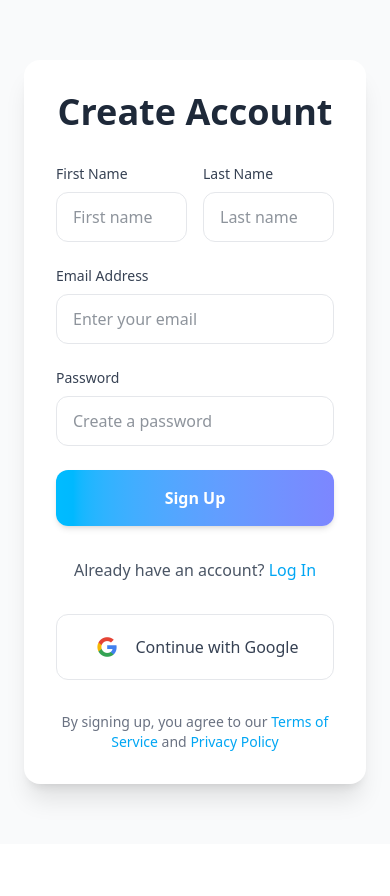
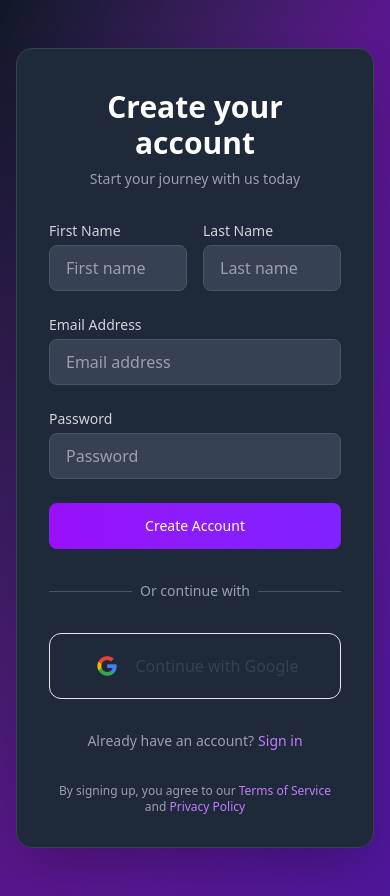
Before and after one commit to SarthakHingankar/Club_Events_Manager, a React (Vite) app in the folder frontend/: page /sign-up in a window 390 px wide. Before the commit the page ends 844 px from the top, so only its background shows below. Built offline with nearby package versions, Linux system fonts and the light colour scheme; no server answers.

Commit message:
UI changes for responsiveness, protected /dashboard route

```diff
--- a/frontend/src/components/HeaderLanding.jsx
+++ b/frontend/src/components/HeaderLanding.jsx
@@ -2,31 +2,43 @@ import React from "react";
 import { useNavigate } from "react-router-dom";
 import illHome from "../assets/illHome.png";
 
-function HeaderLanding() {
+const HeaderLanding = () => {
   const navigate = useNavigate();
+
   return (
-    <div>
-      <div className="flex justify-center">
-        <div className="text-6xl py-39 px-10 font-mono">
-          Manage College Clubs <br /> and Events <br />
-          at one place
+    <div className="container mx-auto px-4 py-8 relative min-h-screen">
+      {/* Main content wrapper with relative positioning */}
+      <div className="flex flex-col lg:flex-row items-center lg:items-start justify-between gap-8">
+        {/* Text content - now with positioning options */}
+        <div className="lg:absolute lg:left-20 lg:top-32 z-10 text-center lg:text-left max-w-2xl">
+          <h1 className="text-4xl md:text-5xl lg:text-6xl text-white font-poppins leading-tight mb-8">
+            Manage College Clubs <br className="hidden lg:block" />
+            and Events <br className="hidden lg:block" />
+            at one place
+          </h1>
+
+          <button
+            type="button"
+            onClick={() => navigate("/sign-up")}
+            className="text-black bg-sky-100 hover:bg-sky-200 focus:outline-none focus:ring-4
+                     focus:ring-blue-300 rounded-full text-xl md:text-2xl px-6 py-3
+                     font-bold transition-all duration-300 hover:scale-105"
+          >
+            Sign Up
+          </button>
         </div>
 
-        <img
-          src={illHome}
-          alt="illustration1"
-          className="h-95 px-20 translate-y-15"
-        />
+        {/* Image - can be positioned relative to the container */}
+        <div className="lg:absolute lg:right-0 lg:top-16 lg:w-1/2">
+          <img
+            src={illHome}
+            alt="College clubs illustration"
+            className="w-full max-w-lg mx-auto lg:max-w-xl"
+          />
+        </div>
       </div>
-      <button
-        type="button"
-        onClick={() => navigate("/sign-up")}
-        className="text-black bg-sky-100 hover:bg-sky-200 focus:outline-none focus:ring-4 focus:ring-blue-300 rounded-full text-2xl px-5 py-2.5 text-center me-2 mb-2 dark:bg-sky-100 dark:hover:bg-sky-200 dark:focus:ring-sky-500 font-bold transform -translate-y-27 translate-x-65 cursor-pointer"
-      >
-        Sign Up
-      </button>
     </div>
   );
-}
+};
 
 export default HeaderLanding;
--- a/frontend/src/pages/Login.jsx
+++ b/frontend/src/pages/Login.jsx
@@ -1,11 +1,11 @@
+import React, { useState } from "react";
+import { Link } from "react-router-dom";
 import { signInWithEmailAndPassword } from "firebase/auth";
-import React, { useState } from "react";
 import { auth } from "/src/components/firebase";
 import { toast } from "react-toastify";
-import { Link } from "react-router-dom";
 import GoogleSignUp from "../components/GoogleSignUp";
 
-function Login() {
+const Login = () => {
   const [email, setEmail] = useState("");
   const [password, setPassword] = useState("");
 
@@ -13,13 +13,11 @@ function Login() {
     e.preventDefault();
     try {
       await signInWithEmailAndPassword(auth, email, password);
-      console.log("User loggin in successfully");
       window.location.href = "/dashboard";
       toast.success("User Logged in Successfully", {
         position: "top-center",
       });
     } catch (error) {
-      console.log(error.message);
       toast.error(error.message, {
         position: "bottom-center",
       });
@@ -27,53 +25,51 @@ function Login() {
   };
 
   return (
-    <div className="flex font-sans items-center justify-center bg-gray-50 min-w-screen min-h-screen">
-      <div className="w-full max-w-md p-6">
-        <div className="bg-gradient-to-r from-sky-400 to-indigo-400 rounded-3xl">
-          <div className="bg-white rounded-2xl shadow-xl p-8">
-            <h1 className="text-4xl font-bold text-gray-800 text-center mb-8">
+    <div className="min-h-screen bg-gradient-to-br from-gray-900 via-purple-900 to-violet-900 py-12 px-4 sm:px-6 lg:px-8 flex items-center justify-center">
+      <div className="max-w-md w-full space-y-8 bg-gray-800 rounded-2xl shadow-2xl p-8 border border-gray-700">
+        <div>
+          <h2 className="mt-2 text-3xl font-extrabold text-white text-center">
             Welcome Back
-            </h1>
+          </h2>
+          <p className="mt-2 text-sm text-gray-400 text-center">
+            Sign in to your account
+          </p>
+        </div>
 
-            <form
-              action="#"
-              method="post"
-              className="space-y-6"
-              onSubmit={handleSubmit}
-            >
+        <form className="mt-8 space-y-6" onSubmit={handleSubmit}>
           <div>
             <label
               htmlFor="email"
-                  className="block text-sm font-medium text-gray-700 mb-2"
+              className="block text-sm font-medium text-gray-300 mb-1"
             >
               Email Address
             </label>
             <input
               id="email"
-                  className="w-full px-4 py-3 rounded-xl border border-gray-200 focus:border-sky-400 focus:ring-1 focus:ring-sky-400 transition-all duration-200 text-gray-800 text-base outline-none"
               type="email"
+              required
+              className="w-full px-4 py-2.5 bg-gray-700 border border-gray-600 rounded-lg focus:ring-2 focus:ring-purple-500 focus:border-purple-500 transition-all duration-200 text-white placeholder-gray-400"
               placeholder="Enter your email"
               value={email}
               onChange={(e) => setEmail(e.target.value)}
-                  required
             />
           </div>
 
           <div>
             <label
               htmlFor="password"
-                  className="block text-sm font-medium text-gray-700 mb-2"
+              className="block text-sm font-medium text-gray-300 mb-1"
             >
               Password
             </label>
             <input
               id="password"
-                  className="w-full px-4 py-3 rounded-xl border border-gray-200 focus:border-sky-400 focus:ring-1 focus:ring-sky-400 transition-all duration-200 text-gray-800 text-base outline-none"
               type="password"
+              required
+              className="w-full px-4 py-2.5 bg-gray-700 border border-gray-600 rounded-lg focus:ring-2 focus:ring-purple-500 focus:border-purple-500 transition-all duration-200 text-white placeholder-gray-400"
               placeholder="Enter your password"
               value={password}
               onChange={(e) => setPassword(e.target.value)}
-                  required
             />
           </div>
 
@@ -82,48 +78,60 @@ function Login() {
               <input
                 id="remember-me"
                 type="checkbox"
-                    className="h-4 w-4 text-sky-400 focus:ring-sky-400 border-gray-300 rounded"
+                className="h-4 w-4 bg-gray-700 border-gray-600 rounded text-purple-500 focus:ring-purple-500 focus:ring-offset-gray-800"
               />
               <label
                 htmlFor="remember-me"
-                    className="ml-2 block text-sm text-gray-700"
+                className="ml-2 block text-sm text-gray-300"
               >
                 Remember me
               </label>
             </div>
             <a
               href="#"
-                  className="text-sm text-sky-500 hover:text-sky-600 transition-colors duration-200"
+              className="text-sm text-purple-400 hover:text-purple-300 transition-colors duration-200"
             >
               Forgot password?
             </a>
           </div>
 
+          <div>
             <button
-                className="w-full bg-gradient-to-r from-sky-400 to-indigo-400 text-white font-semibold py-4 px-6 rounded-xl hover:from-sky-500 hover:to-indigo-500 transition-all duration-200 shadow-md hover:shadow-lg text-base cursor-pointer"
               type="submit"
+              className="w-full flex justify-center py-3 px-4 border border-transparent text-sm font-medium rounded-lg text-white bg-gradient-to-r from-purple-600 to-violet-600 hover:from-purple-700 hover:to-violet-700 focus:outline-none focus:ring-2 focus:ring-offset-2 focus:ring-offset-gray-800 focus:ring-purple-500 transition-all duration-200"
             >
-                Log In
+              Sign In
             </button>
+          </div>
         </form>
 
-            <div className="mt-8 text-center">
-              <p className="text-gray-600">
-                Don't have an account?{" "}
+        <div className="mt-6">
+          <div className="relative">
+            <div className="absolute inset-0 flex items-center">
+              <div className="w-full border-t border-gray-600" />
+            </div>
+            <div className="relative flex justify-center text-sm">
+              <span className="px-2 bg-gray-800 text-gray-400">
+                Or continue with
+              </span>
+            </div>
+          </div>
+
+          <GoogleSignUp />
+        </div>
+
+        <div className="text-sm text-center">
+          <span className="text-gray-400">Don't have an account?</span>
           <Link
             to="/sign-up"
-                  className="text-sky-500 hover:text-sky-600 font-medium transition-colors duration-200"
+            className="ml-1 font-medium text-purple-400 hover:text-purple-300 transition-colors duration-200"
           >
-                  Sign Up
+            Sign up
           </Link>
-              </p>
-            </div>
-            <GoogleSignUp />
-          </div>
         </div>
       </div>
     </div>
   );
-}
+};
 
 export default Login;
--- a/frontend/src/pages/Signup.jsx
+++ b/frontend/src/pages/Signup.jsx
@@ -1,12 +1,11 @@
+import React, { useState } from "react";
+import { Link } from "react-router-dom";
 import { createUserWithEmailAndPassword } from "firebase/auth";
-import React, { useState } from "react";
-import { auth, db } from "/src/components/firebase"; // Ensure this is properly imported and initialized
 import { setDoc, doc } from "firebase/firestore";
 import { toast } from "react-toastify";
-import { Link } from "react-router-dom";
 import GoogleSignUp from "../components/GoogleSignUp";
 
-function Signup() {
+const Signup = () => {
   const [email, setEmail] = useState("");
   const [password, setPassword] = useState("");
   const [fname, setFname] = useState("");
@@ -15,10 +14,8 @@ function Signup() {
   const handleRegister = async (e) => {
     e.preventDefault();
     try {
-      console.log("auth: ", auth); // Check if auth is defined
       await createUserWithEmailAndPassword(auth, email, password);
       const user = auth.currentUser;
-      console.log(user);
       if (user) {
         await setDoc(doc(db, "Users", user.uid), {
           email: user.email,
@@ -26,62 +23,59 @@ function Signup() {
           lastName: lname,
         });
       }
-      console.log("User Registered Successfully!!");
-      toast.success("User Registered Successfully!!", {
-        position: "top-center",
-      });
+      toast.success("User Registered Successfully!!");
       setTimeout(() => {
         window.location.href = "/login";
       }, 3000);
     } catch (error) {
-      console.log(error.message);
-      toast.error(error.message, {
-        position: "bottom-center",
-      });
+      toast.error(error.message);
     }
   };
 
   return (
-    <div className="flex font-sans items-center justify-center bg-gray-50 min-w-screen min-h-screen">
-      <div className="w-full max-w-md p-6">
-        <div className="bg-gradient-to-r from-sky-400 to-indigo-400 rounded-3xl">
-          <div className="bg-white rounded-2xl shadow-xl p-8">
-            <h1 className="text-4xl font-bold text-gray-800 text-center mb-8">
-              Create Account
-            </h1>
+    <div className="min-h-screen bg-gradient-to-br from-gray-900 via-purple-900 to-violet-900 py-12 px-4 sm:px-6 lg:px-8 flex items-center justify-center">
+      <div className="max-w-md w-full space-y-8 bg-gray-800 rounded-2xl shadow-2xl p-8 border border-gray-700">
+        <div>
+          <h2 className="mt-2 text-3xl font-extrabold text-white text-center">
+            Create your account
+          </h2>
+          <p className="mt-2 text-sm text-gray-400 text-center">
+            Start your journey with us today
+          </p>
+        </div>
 
-            <form onSubmit={handleRegister} className="space-y-6">
+        <form className="mt-8 space-y-6" onSubmit={handleRegister}>
           <div className="grid grid-cols-2 gap-4">
             <div>
               <label
                 htmlFor="firstName"
-                    className="block text-sm font-medium text-gray-700 mb-2"
+                className="block text-sm font-medium text-gray-300 mb-1"
               >
                 First Name
               </label>
               <input
                 id="firstName"
-                    className="w-full px-4 py-3 rounded-xl border border-gray-200 focus:border-sky-400 focus:ring-1 focus:ring-sky-400 transition-all duration-200 text-gray-800 text-base outline-none"
                 type="text"
+                required
+                className="w-full px-4 py-2.5 bg-gray-700 border border-gray-600 rounded-lg focus:ring-2 focus:ring-purple-500 focus:border-purple-500 transition-all duration-200 text-white placeholder-gray-400"
                 placeholder="First name"
                 onChange={(e) => setFname(e.target.value)}
-                    required
               />
             </div>
             <div>
               <label
                 htmlFor="lastName"
-                    className="block text-sm font-medium text-gray-700 mb-2"
+                className="block text-sm font-medium text-gray-300 mb-1"
               >
                 Last Name
               </label>
               <input
                 id="lastName"
-                    className="w-full px-4 py-3 rounded-xl border border-gray-200 focus:border-sky-400 focus:ring-1 focus:ring-sky-400 transition-all duration-200 text-gray-800 text-base outline-none"
                 type="text"
+                required
+                className="w-full px-4 py-2.5 bg-gray-700 border border-gray-600 rounded-lg focus:ring-2 focus:ring-purple-500 focus:border-purple-500 transition-all duration-200 text-white placeholder-gray-400"
                 placeholder="Last name"
                 onChange={(e) => setLname(e.target.value)}
-                    required
               />
             </div>
           </div>
@@ -89,80 +83,85 @@ function Signup() {
           <div>
             <label
               htmlFor="email"
-                  className="block text-sm font-medium text-gray-700 mb-2"
+              className="block text-sm font-medium text-gray-300 mb-1"
             >
               Email Address
             </label>
             <input
               id="email"
-                  className="w-full px-4 py-3 rounded-xl border border-gray-200 focus:border-sky-400 focus:ring-1 focus:ring-sky-400 transition-all duration-200 text-gray-800 text-base outline-none"
               type="email"
-                  placeholder="Enter your email"
+              required
+              className="w-full px-4 py-2.5 bg-gray-700 border border-gray-600 rounded-lg focus:ring-2 focus:ring-purple-500 focus:border-purple-500 transition-all duration-200 text-white placeholder-gray-400"
+              placeholder="Email address"
               onChange={(e) => setEmail(e.target.value)}
-                  required
             />
           </div>
 
           <div>
             <label
               htmlFor="password"
-                  className="block text-sm font-medium text-gray-700 mb-2"
+              className="block text-sm font-medium text-gray-300 mb-1"
             >
               Password
             </label>
             <input
               id="password"
-                  className="w-full px-4 py-3 rounded-xl border border-gray-200 focus:border-sky-400 focus:ring-1 focus:ring-sky-400 transition-all duration-200 text-gray-800 text-base outline-none"
               type="password"
-                  placeholder="Create a password"
+              required
+              className="w-full px-4 py-2.5 bg-gray-700 border border-gray-600 rounded-lg focus:ring-2 focus:ring-purple-500 focus:border-purple-500 transition-all duration-200 text-white placeholder-gray-400"
+              placeholder="Password"
               onChange={(e) => setPassword(e.target.value)}
-                  required
             />
           </div>
 
+          <div>
             <button
-                className="w-full bg-gradient-to-r from-sky-400 to-indigo-400 text-white font-semibold py-4 px-6 rounded-xl hover:from-sky-500 hover:to-indigo-500 transition-all duration-200 shadow-md hover:shadow-lg text-base cursor-pointer"
               type="submit"
+              className="w-full flex justify-center py-3 px-4 border border-transparent text-sm font-medium rounded-lg text-white bg-gradient-to-r from-purple-600 to-violet-600 hover:from-purple-700 hover:to-violet-700 focus:outline-none focus:ring-2 focus:ring-offset-2 focus:ring-offset-gray-800 focus:ring-purple-500 transition-all duration-200"
             >
-                Sign Up
+              Create Account
             </button>
+          </div>
         </form>
 
-            <div className="mt-8 text-center">
-              <p className="text-gray-600">
-                Already have an account?{" "}
+        <div className="mt-6">
+          <div className="relative">
+            <div className="absolute inset-0 flex items-center">
+              <div className="w-full border-t border-gray-600" />
+            </div>
+            <div className="relative flex justify-center text-sm">
+              <span className="px-2 bg-gray-800 text-gray-400">
+                Or continue with
+              </span>
+            </div>
+          </div>
+
+          <GoogleSignUp />
+        </div>
+
+        <div className="text-sm text-center">
+          <span className="text-gray-400">Already have an account?</span>
           <Link
             to="/login"
-                  className="text-sky-500 hover:text-sky-600 font-medium transition-colors duration-200"
+            className="ml-1 font-medium text-purple-400 hover:text-purple-300 transition-colors duration-200"
           >
-                  Log In
+            Sign in
           </Link>
-              </p>
         </div>
-            <GoogleSignUp />
-            <div className="mt-8 text-center text-sm text-gray-500">
-              <p>
+
+        <div className="text-xs text-center text-gray-400">
           By signing up, you agree to our{" "}
-                <a
-                  href="#"
-                  className="text-sky-500 hover:text-sky-600 transition-colors duration-200"
-                >
+          <a href="#" className="text-purple-400 hover:text-purple-300">
             Terms of Service
           </a>{" "}
           and{" "}
-                <a
-                  href="#"
-                  className="text-sky-500 hover:text-sky-600 transition-colors duration-200"
-                >
+          <a href="#" className="text-purple-400 hover:text-purple-300">
             Privacy Policy
           </a>
-              </p>
-            </div>
-          </div>
         </div>
       </div>
     </div>
   );
-}
+};
 
 export default Signup;
```
Also changed, not shown: frontend/src/App.jsx (+9 -1 lines), frontend/src/components/Navbar.jsx (+14 -4 lines), frontend/src/contexts/ProtectedRoute.jsx (added, +35 -0 lines), frontend/src/pages/Dashboard.jsx (+6 -2 lines), frontend/src/pages/Landing.jsx (+5 -5 lines). Lines whose indentation alone changed are shown as unchanged.
